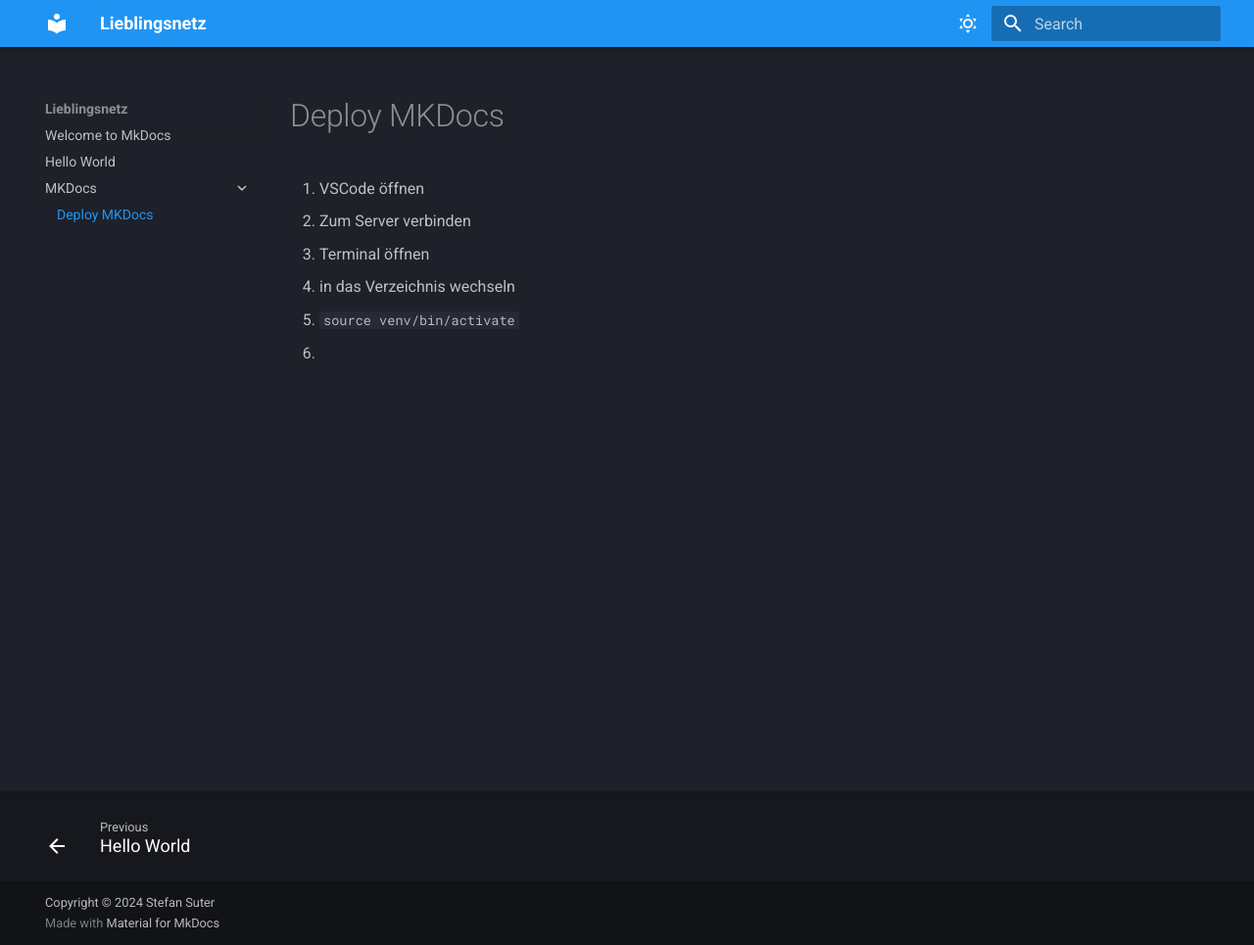
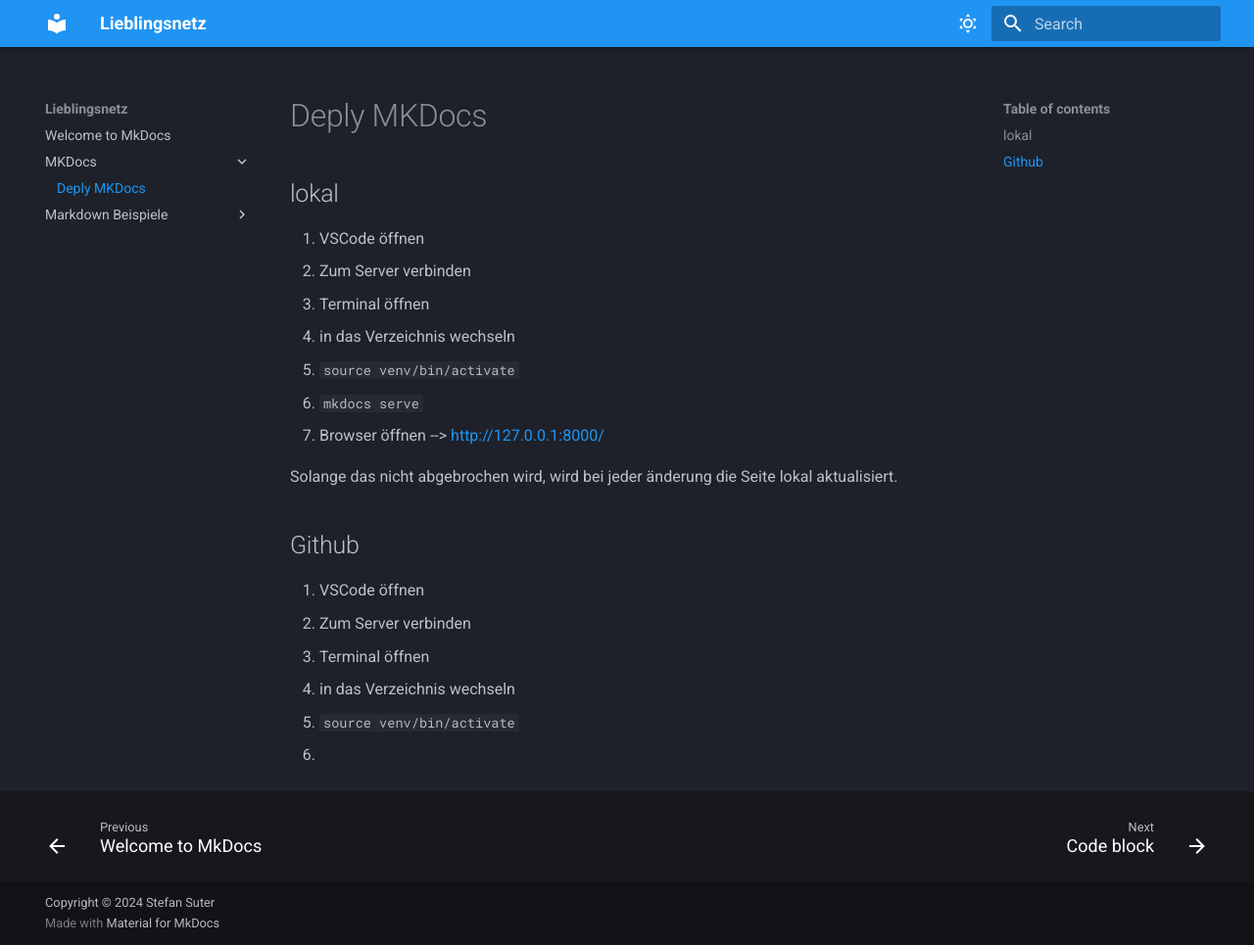
Before and after one commit to Stefan-Su/mkdocs, an MkDocs documentation site: the page built from docs/MKDocs/deploy.md, in a window 1280 px wide and 965 px high. Shown: the whole window at 98% size. Built offline with MkDocs 1.6.1 and Material for MkDocs 9.7.7, drawn with Linux system fonts in a browser that asks for light colours.

Commit message:
test.md datei geloescht

````diff
--- a/docs/MKDocs/deploy.md
+++ b/docs/MKDocs/deploy.md
@@ -1,4 +1,16 @@
-# Deploy MKDocs
+# Deply MKDocs
+## lokal
+1. VSCode öffnen
+2. Zum Server verbinden
+3. Terminal öffnen
+4. in das Verzeichnis wechseln
+5. ```source venv/bin/activate```
+6. ```mkdocs serve```
+7. Browser öffnen --> [http://127.0.0.1:8000/](http://127.0.0.1:8000/)
+
+Solange das nicht abgebrochen wird, wird bei jeder änderung die Seite lokal aktualisiert.
+
+## Github
 
 1. VSCode öffnen
 2. Zum Server verbinden
--- a/docs/test.md
+++ /dev/null
@@ -1 +0,0 @@
-# Hello World
````
Also changed, not shown: docs/Markdown_Beispiele/code-block.md (added, +31 -0 lines).
